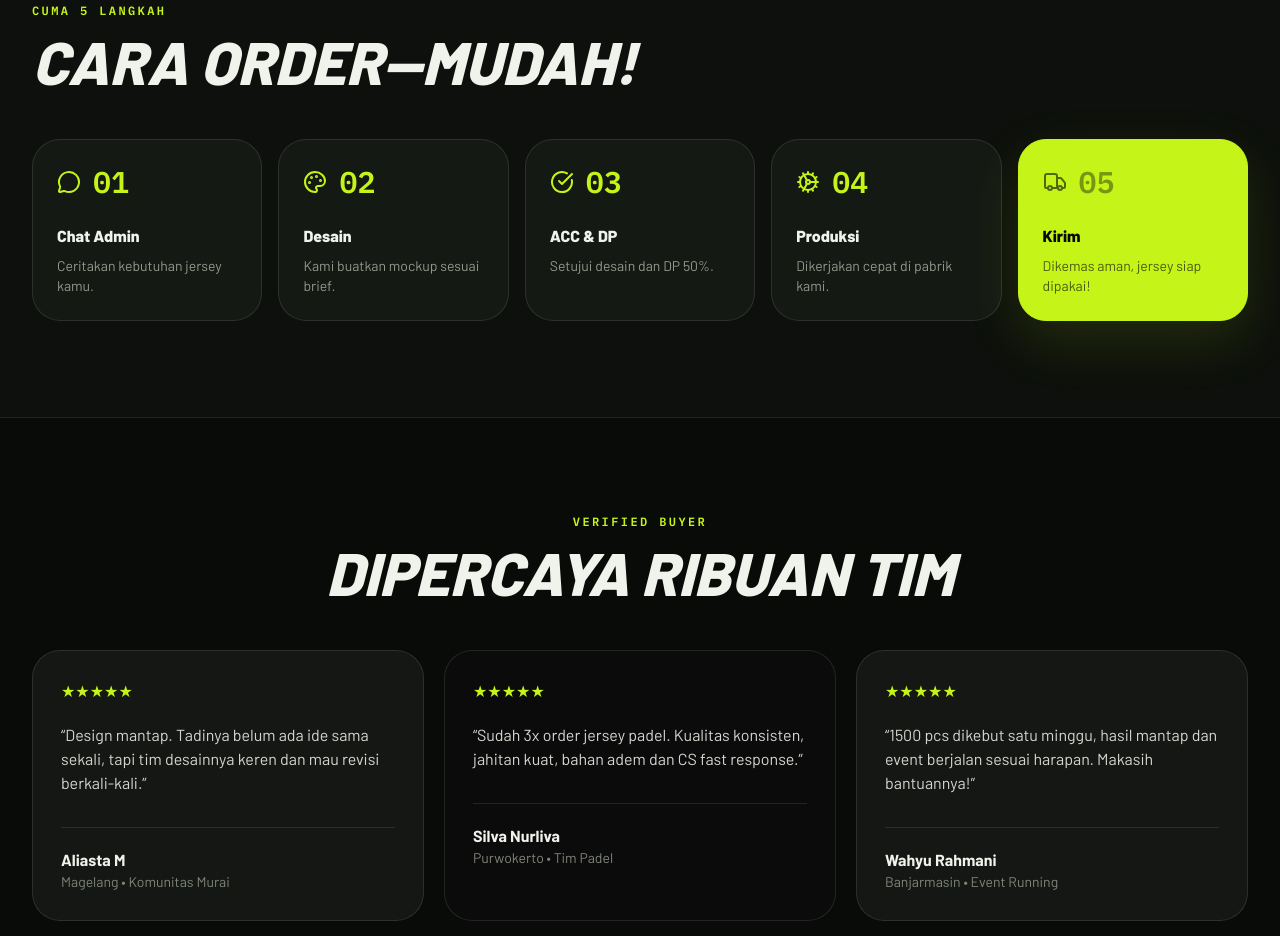
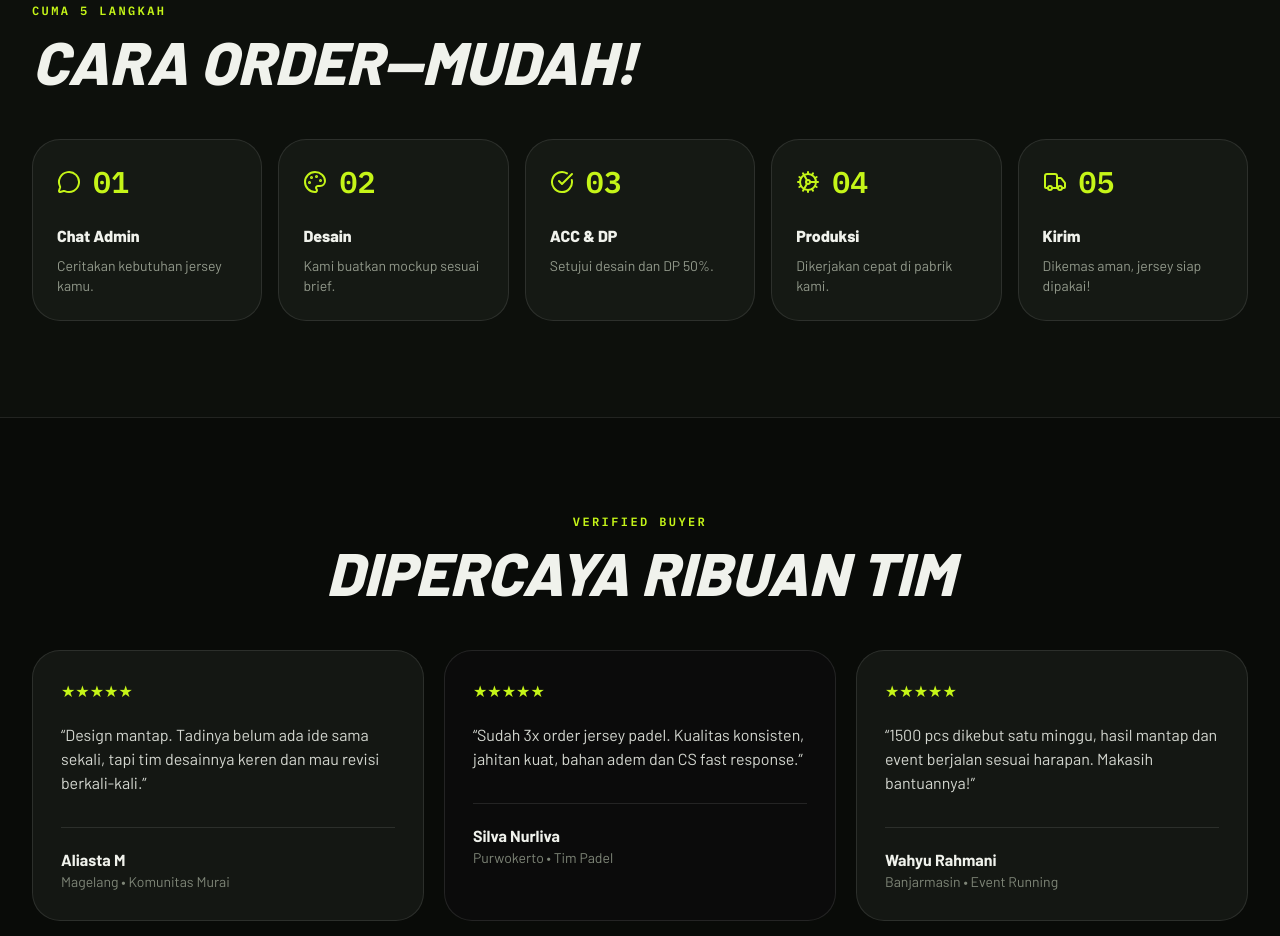
Before and after one commit to ersetdigital-sudo/tntsport, a Next.js app: page /katalog in a window 1280 px wide. Shown: the part 4600-5536 px from the top of the page. Built offline with nearby package versions, Linux system fonts and the light colour scheme; no server answers; the database is empty; a web font is replaced by a local one.

Commit message:
fix: all Cara Order steps use same dark style, no lime

```diff
--- a/app/katalog/page.tsx
+++ b/app/katalog/page.tsx
@@ -552,28 +552,23 @@ function CaraOrder() {
       </div>
       <div className="grid grid-cols-2 gap-3 sm:grid-cols-3 sm:gap-4 lg:grid-cols-5">
         {STEPS.map((step, i) => {
-          const isLast = i === STEPS.length - 1;
           return (
             <div
               key={i}
-              className={`rounded-2xl border p-4 sm:rounded-3xl sm:p-6 ${
-                isLast
-                  ? "bg-[#c5f518] text-[#080a07] border-[#c5f518] col-span-2 sm:col-span-1 shadow-[0_20px_55px_rgba(197,245,24,.12)]"
-                  : "border-white/10 bg-[#151914]"
-              }`}
+              className="rounded-2xl border border-white/10 bg-[#151914] p-4 sm:rounded-3xl sm:p-6"
             >
               <div className="flex items-center gap-3">
                 {(() => {
                   const IconComponent = LUCIDE_ICON_MAP[step.icon];
-                  return IconComponent ? <IconComponent size={24} className={isLast ? "text-[#080a07] opacity-60" : "text-[#c5f518]"} /> : null;
+                  return IconComponent ? <IconComponent size={24} className="text-[#c5f518]" /> : null;
                 })()}
-                <span className={`text-2xl font-black sm:text-3xl ${isLast ? "opacity-40" : "text-[#c5f518]"}`}
+                <span className="text-2xl font-black text-[#c5f518] sm:text-3xl"
                       style={{ fontFamily: "var(--font-mono)" }}>
                   {step.num}
                 </span>
               </div>
-              <h3 className={`mt-4 font-black sm:mt-6 ${isLast ? "text-[#080a07]" : "text-[#f0f2ec]"}`}>{step.title}</h3>
-              <p className={`mt-1 text-xs sm:mt-2 sm:text-sm ${isLast ? "opacity-65" : "text-[#92998b]"}`}>
+              <h3 className="mt-4 font-black text-[#f0f2ec] sm:mt-6">{step.title}</h3>
+              <p className="mt-1 text-xs text-[#92998b] sm:mt-2 sm:text-sm">
                 {step.desc}
               </p>
             </div>
```
